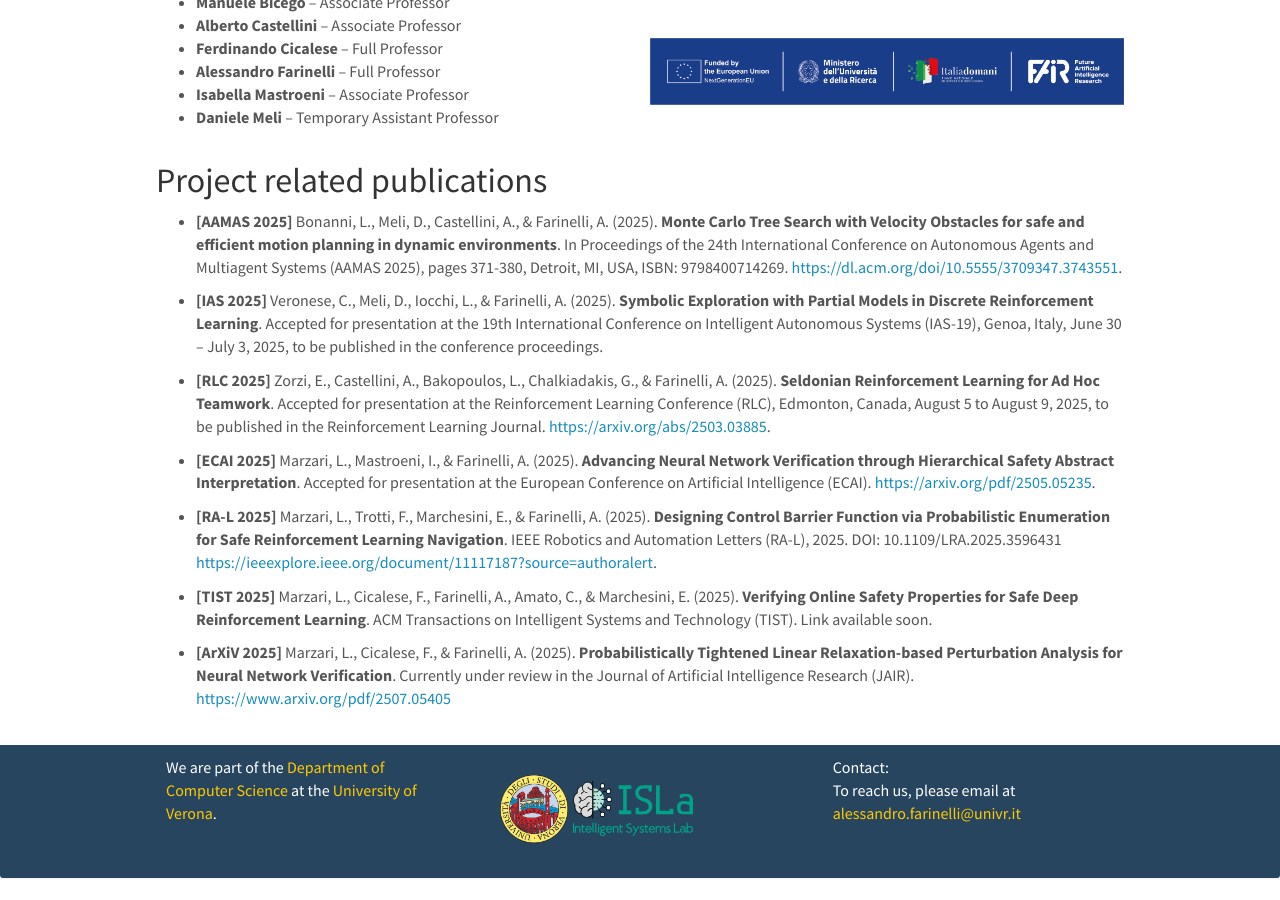
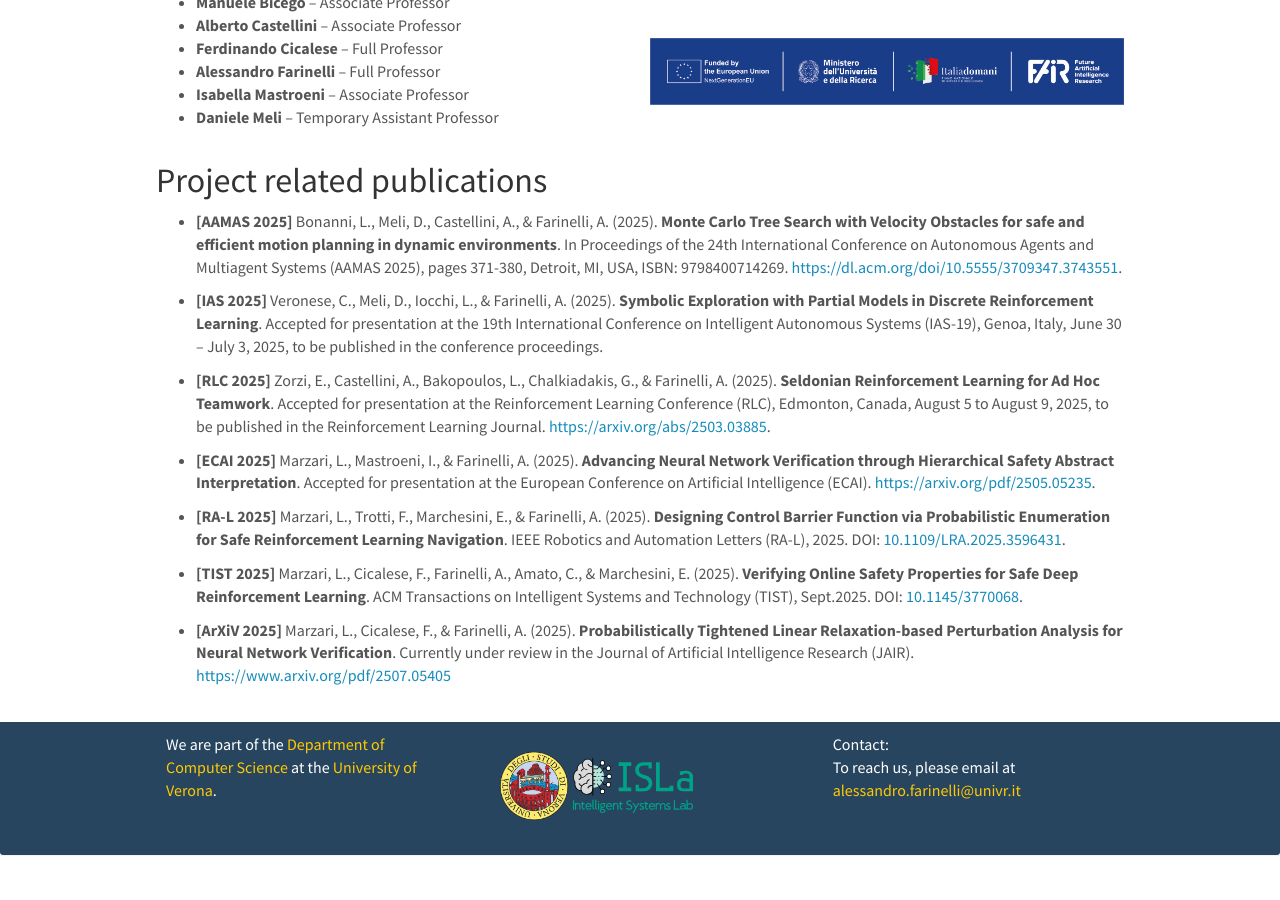
Before and after one commit to Isla-lab/Isla-lab.github.io, a Jekyll site: the page built from _pages/projects/behave.md, in a window 1280 px wide and 900 px high, scrolled down 657 px. Built offline with Jekyll 4.4.1, drawn with Linux system fonts in a browser that asks for light colours; nearby versions of some CDN libraries; after the commit the page ends 1534 px from its top, so only the background shows below that.

Commit message:
Update behave.md

```diff
--- a/_pages/projects/behave.md
+++ b/_pages/projects/behave.md
@@ -57,8 +57,8 @@ In particular, the BEHAVE project assesses issues related to the formal verifica
 
 * **[ECAI 2025]** Marzari, L., Mastroeni, I., & Farinelli, A. (2025). **Advancing Neural Network Verification through Hierarchical Safety Abstract Interpretation**. Accepted for presentation at the European Conference on Artificial Intelligence (ECAI). [https://arxiv.org/pdf/2505.05235](https://arxiv.org/pdf/2505.05235).
 
-* **[RA-L 2025]** Marzari, L., Trotti, F., Marchesini, E., & Farinelli, A. (2025). **Designing Control Barrier Function via Probabilistic Enumeration for Safe Reinforcement Learning Navigation**. IEEE Robotics and Automation Letters (RA-L), 2025. DOI: 10.1109/LRA.2025.3596431 [https://ieeexplore.ieee.org/document/11117187?source=authoralert](https://ieeexplore.ieee.org/document/11117187?source=authoralert).
+* **[RA-L 2025]** Marzari, L., Trotti, F., Marchesini, E., & Farinelli, A. (2025). **Designing Control Barrier Function via Probabilistic Enumeration for Safe Reinforcement Learning Navigation**. IEEE Robotics and Automation Letters (RA-L), 2025. DOI: [10.1109/LRA.2025.3596431](https://ieeexplore.ieee.org/document/11117187?source=authoralert).
 
-* **[TIST 2025]** Marzari, L.,  Cicalese, F., Farinelli, A., Amato, C., & Marchesini, E. (2025). **Verifying Online Safety Properties for Safe Deep Reinforcement Learning**. ACM Transactions on Intelligent Systems and Technology (TIST). Link available soon.
+* **[TIST 2025]** Marzari, L.,  Cicalese, F., Farinelli, A., Amato, C., & Marchesini, E. (2025). **Verifying Online Safety Properties for Safe Deep Reinforcement Learning**. ACM Transactions on Intelligent Systems and Technology (TIST), Sept.2025. DOI: [10.1145/3770068](https://dl.acm.org/doi/10.1145/3770068).
 
 * **[ArXiV 2025]** Marzari, L.,  Cicalese, F., & Farinelli, A. (2025). **Probabilistically Tightened Linear Relaxation-based Perturbation Analysis for Neural Network Verification**. Currently under review in the Journal of Artificial Intelligence Research (JAIR). [https://www.arxiv.org/pdf/2507.05405](https://www.arxiv.org/pdf/2507.05405)
```
